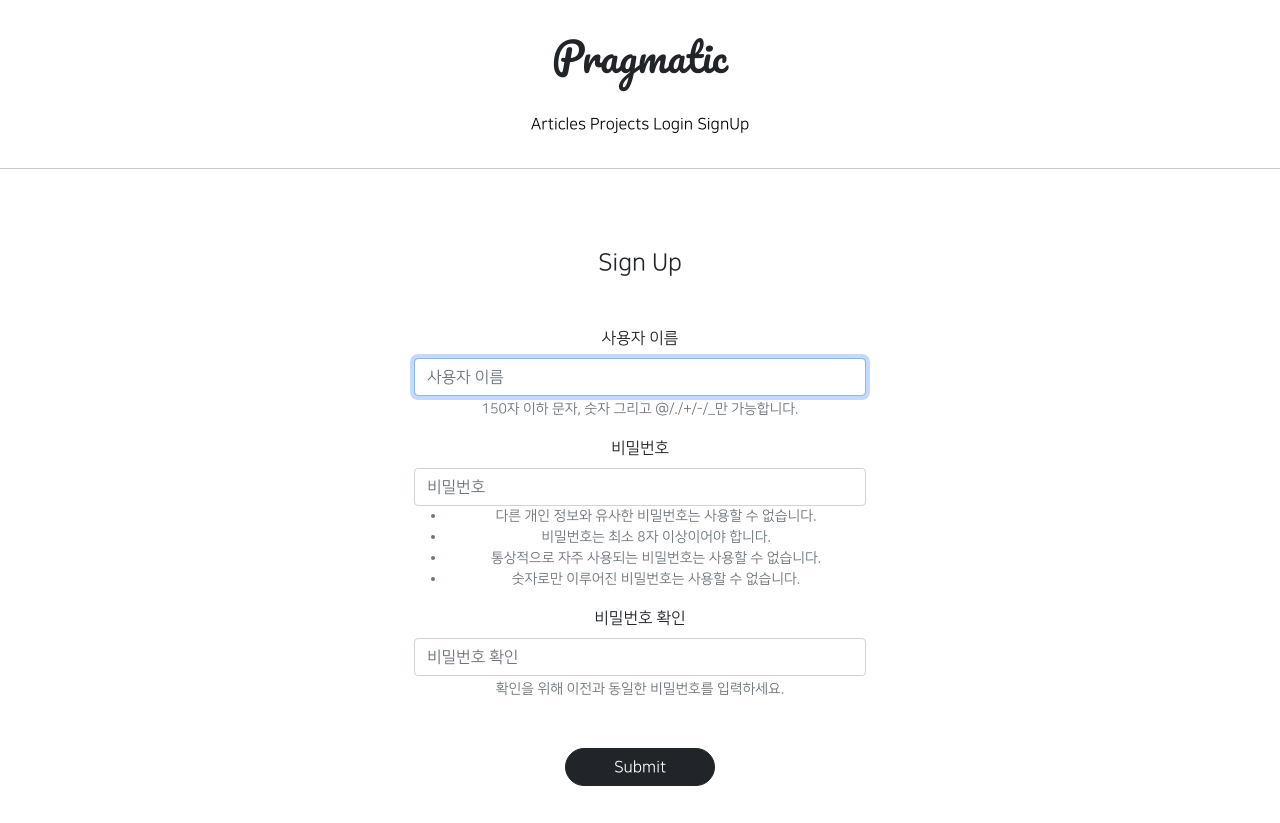
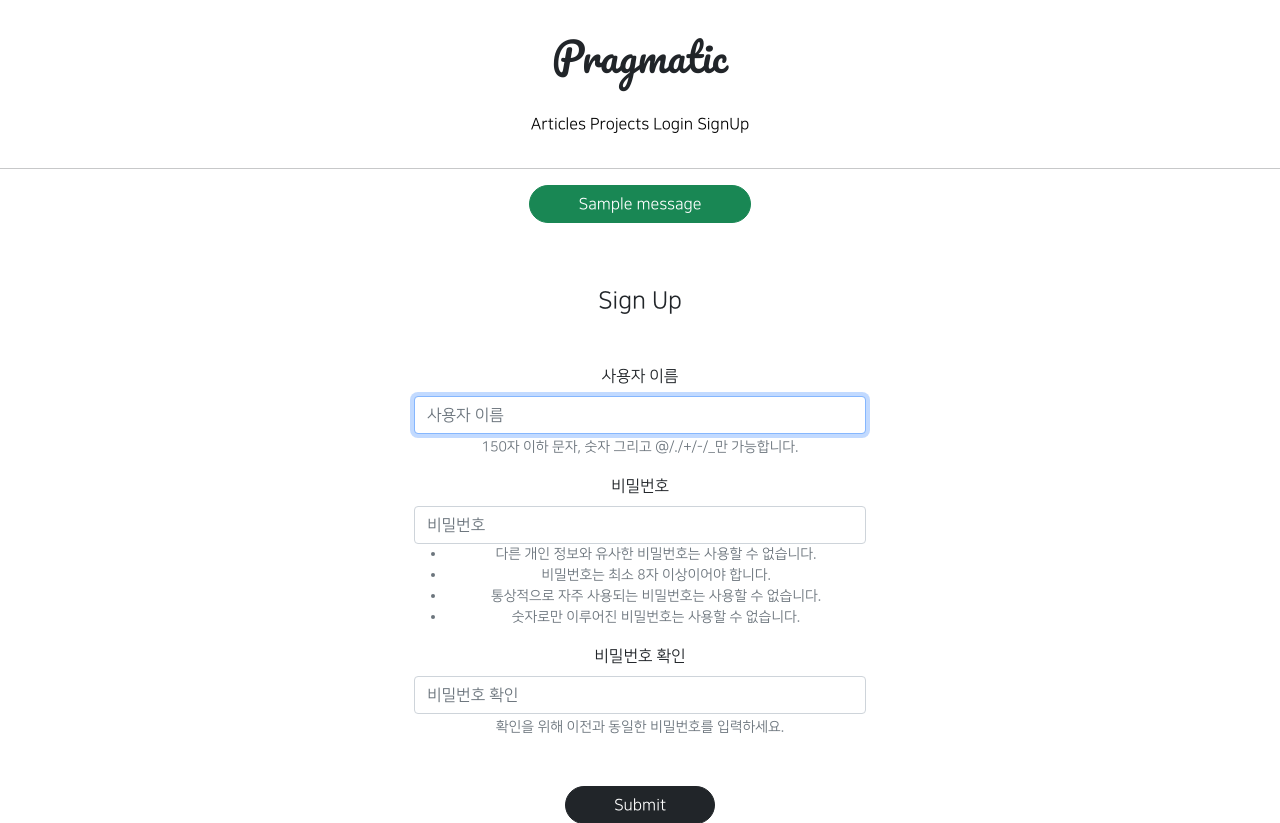
Before and after one commit to AISchool-SJH/GIS_4_1_Web, a Django app: page /accounts/create/ in a window 1280 px wide. Shown: the top 823 px of the page. Run offline with Django 3.2, Linux system fonts and the light colour scheme; tables that the repository leaves empty hold one stand-in row (values such as "Sample post"); one stand-in notice (Sample message) is shown; parts of the project's set-up code (start-up, migrations or seed data) failed here and were passed over; some libraries are stand-ins or nearby versions.

Commit message:
8/24 4ban class commit_4

```diff
--- a/templates/bass.html
+++ b/templates/bass.html
@@ -9,6 +9,14 @@
 
 <hr>
 
+{% for message in messages %}
+    <div class="text-center">
+        <div class="btn btn-success rounded-pill px-5">
+            {{ message }}
+        </div>
+    </div>
+{% endfor %}
+
 {% block content %}
 
 {% endblock %}
```
Also changed, not shown: likeapp/views.py (+7 -0 lines).
